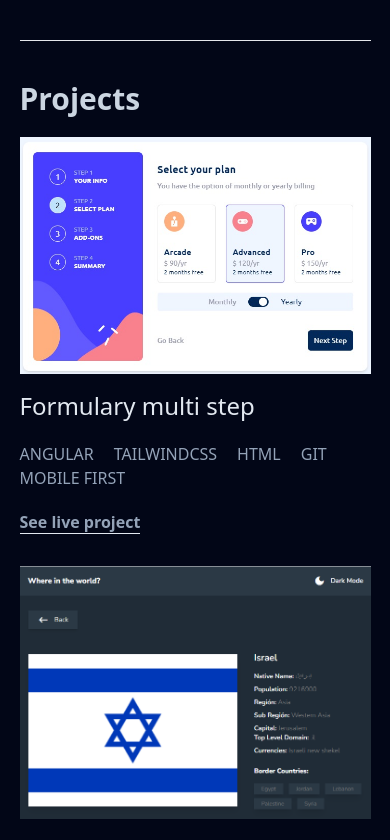
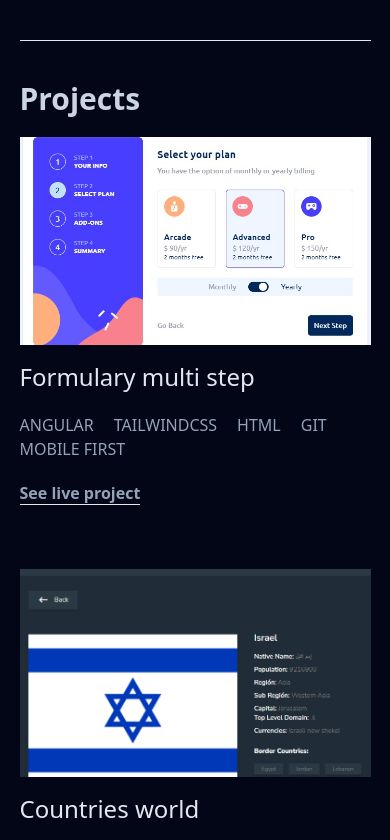
Before and after one commit to HenryAprendo/skills, an Angular app: page / in a window 390 px wide. Shown: the part 1640-2480 px from the top of the page. Built offline with nearby package versions, Linux system fonts and the light colour scheme.

Commit message:
Diseño responsivo para la sección de proyectos

```diff
--- a/src/app/app.component.html
+++ b/src/app/app.component.html
@@ -30,10 +30,12 @@
 
   <section class="py-10">
     <h2 class="text-3xl font-semibold mb-5">Projects</h2>
-    <ul class="grid grid-cols-1 items-center justify-items-center">
-      <li class="mb-8" *ngFor="let item of projectList">
-        <article class="max-w-md text-slate-200">
-          <img class="w-full h-full" [src]="item.image" [alt]="item.title">
+    <ul class="grid grid-cols-1 items-center justify-items-center gap-y-8 md:grid-cols-2 lg:grid-cols-3">
+      <li *ngFor="let item of projectList">
+        <article class="max-w-md text-slate-200 h-[400px] md:max-w-xs">
+          <figure class="h-52">
+            <img class="w-full h-full object-cover" [src]="item.image" [alt]="item.title">
+          </figure>
           <div class="mt-4">
             <h2 class="text-2xl">{{item.title}}</h2>
             <ul class="text-slate-400 text-base uppercase flex flex-wrap gap-x-5 my-5">
```
